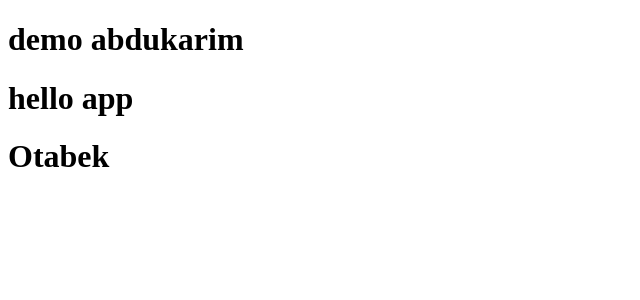
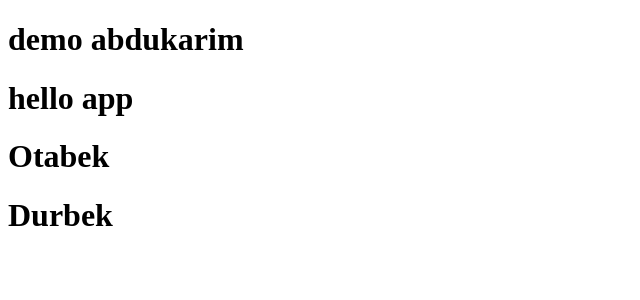
Before and after one commit to Otabek1990/git-github-learning, a React (Vite) app: page / in a window 1280 px wide. Shown: the top 300 px of the page, without its empty margins (0-640 px from the left). Built offline with nearby package versions, Linux system fonts and the light colour scheme.

Commit message:
Durbek-first-commit

```diff
--- a/src/App.tsx
+++ b/src/App.tsx
@@ -5,6 +5,7 @@ function App() {
       <h1>demo abdukarim</h1>
       <h1>hello app</h1>
       <h1>Otabek</h1>
+      <h1>Durbek</h1>
     </div>
   )
 }
```
